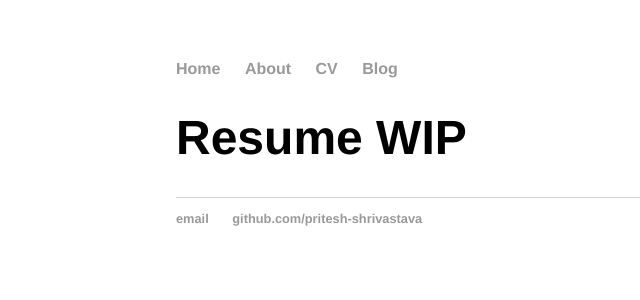
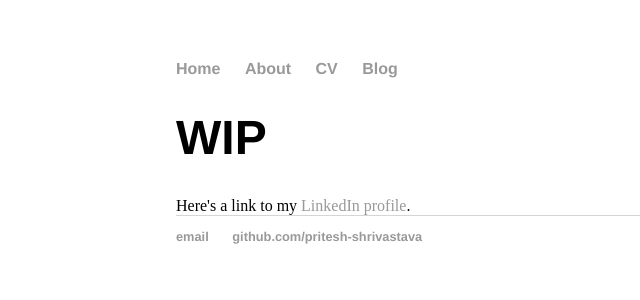
Before and after one commit to pritesh-shrivastava/pritesh-shrivastava.github.io, a Jekyll site: the page built from cv/index.html, in a window 1280 px wide. Shown: the top 300 px of the page, without its empty margins (16-656 px from the left). Built offline with Jekyll 4.4.1, drawn with Linux system fonts in a browser that asks for light colours.

Commit message:
[PS] Add linkedin to cv

```diff
--- a/cv/index.html
+++ b/cv/index.html
@@ -3,4 +3,6 @@ layout: default
 title: About
 ---
 
-<h1> Resume WIP</h1>
+<h1> WIP</h1>
+
+Here's a link to my <a href="https://www.linkedin.com/in/pritesh-shrivastava/">LinkedIn profile</a>.
```
Also changed, not shown: _posts/2020-08-30-site-launched.md (+1 -1 lines).
